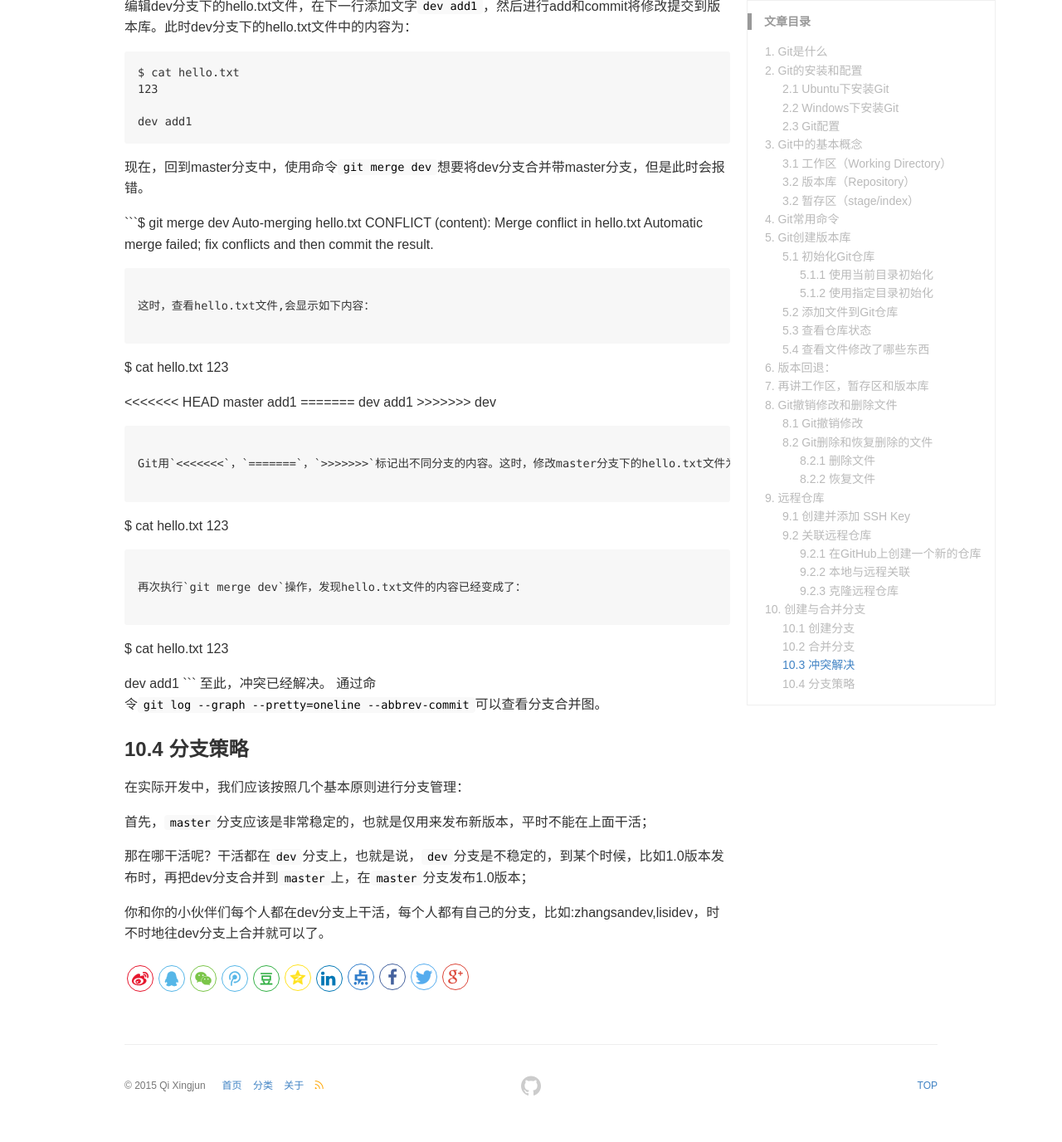
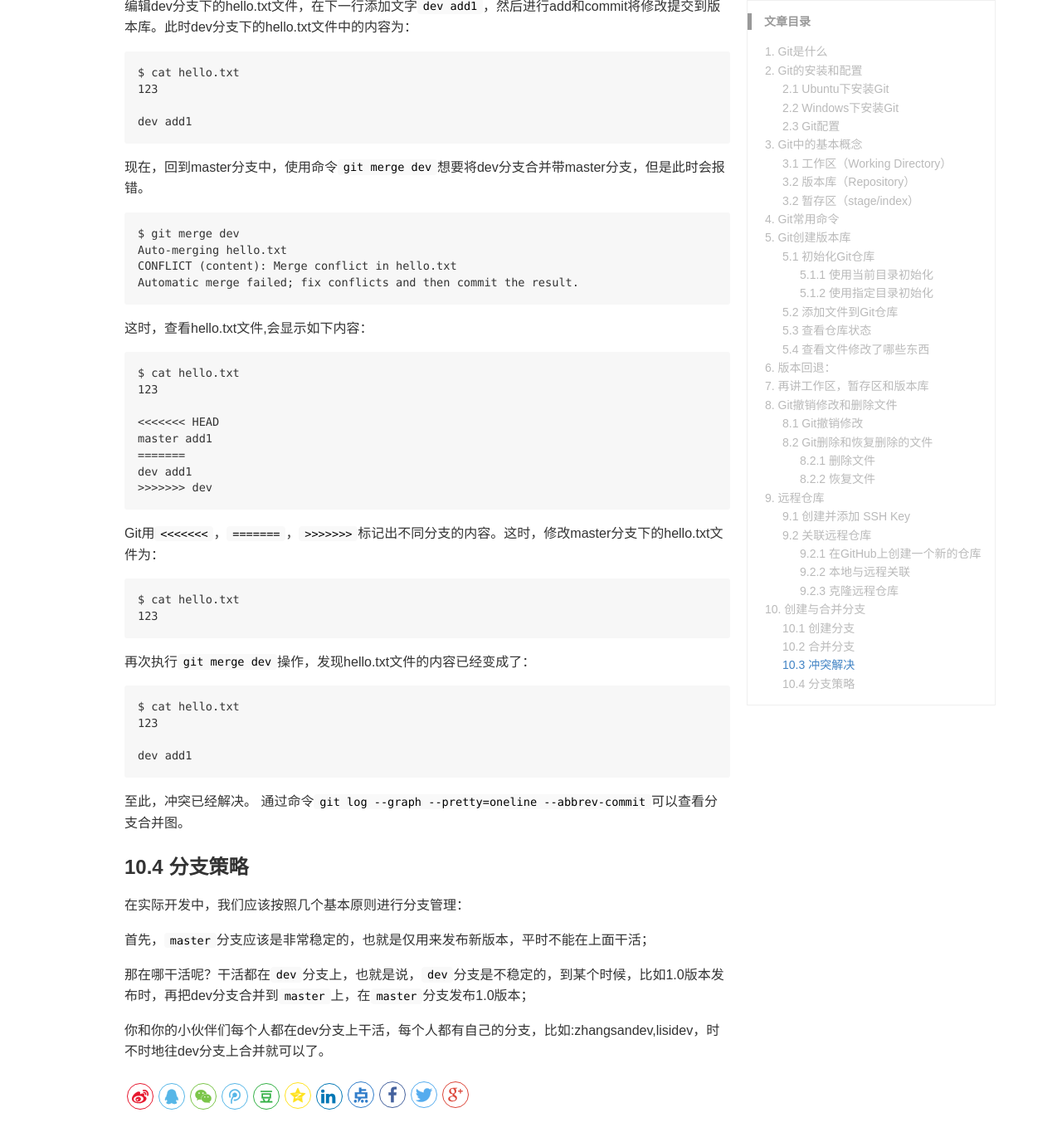
Before and after one commit to QiXingjun/QiXingjun.github.io, a Jekyll site: the page built from _posts/blog/2016-09-10-introduction-of-git.md, in a window 1280 px wide and 1400 px high, scrolled down 12490 px. Shown: the top 1376 px of the window at 83% size. Built offline with Jekyll 4.4.1, drawn with Linux system fonts in a browser that asks for light colours; comment, search, counter and statistics services are not loaded.

````diff
--- a/_posts/blog/2016-09-10-introduction-of-git.md
+++ b/_posts/blog/2016-09-10-introduction-of-git.md
@@ -551,7 +551,8 @@ dev add1
 
 现在，回到master分支中，使用命令`git merge dev`想要将dev分支合并带master分支，但是此时会报错。
 
-```$ git merge dev
+```
+$ git merge dev
 Auto-merging hello.txt
 CONFLICT (content): Merge conflict in hello.txt
 Automatic merge failed; fix conflicts and then commit the result.
@@ -563,11 +564,11 @@ Automatic merge failed; fix conflicts and then commit the result.
 $ cat hello.txt
 123
 
-\<\<\<\<\<\<\< HEAD
+<<<<<<< HEAD
 master add1
 =======
 dev add1
-\>\>\>\>\>\>\> dev
+>>>>>>> dev
 ```
 
 Git用`<<<<<<<`，`=======`，`>>>>>>>`标记出不同分支的内容。这时，修改master分支下的hello.txt文件为：
````
